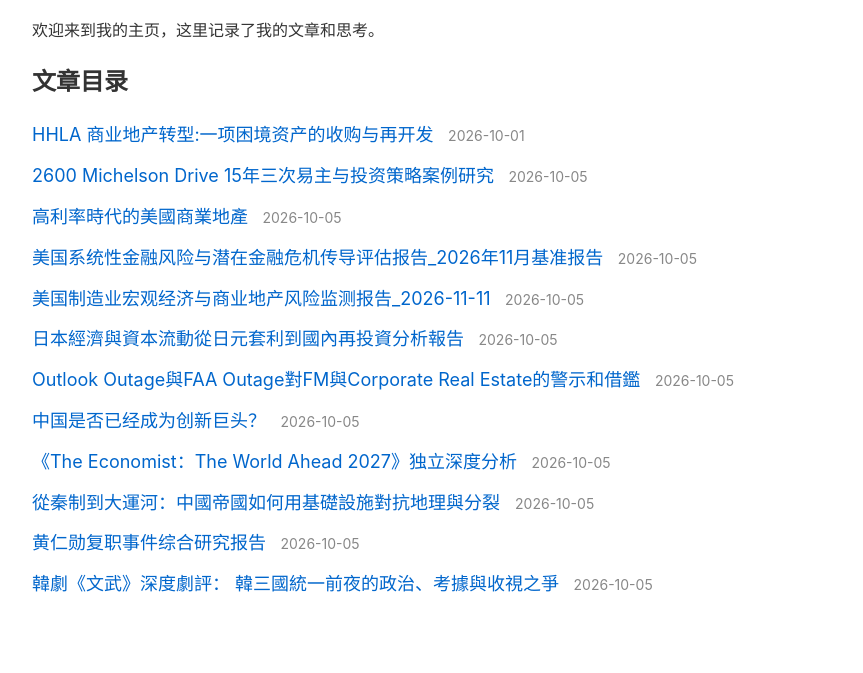
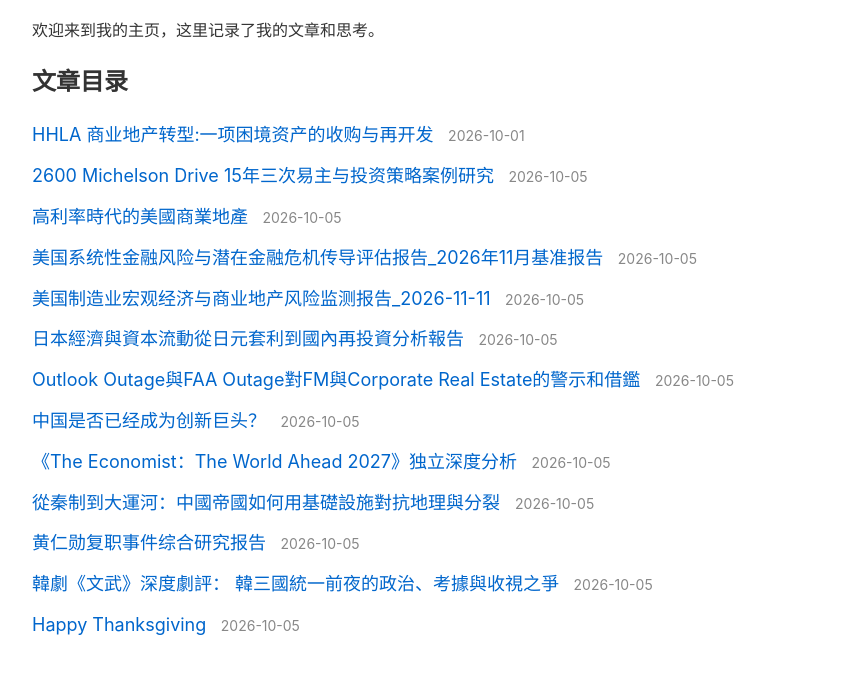
Before and after one commit to Jerioooo/Research, a plain HTML site: page index.html in a window 1280 px wide. Shown: the part 107-780 px from the top of the page, without its empty margins (208-1071 px from the left). Drawn offline with Linux system fonts and the light colour scheme.

Commit message:
Update index.html

```diff
--- a/index.html
+++ b/index.html
@@ -97,6 +97,10 @@
 韓三國統一前夜的政治、考據與收視之爭</a>
             <span class="date">2026-10-05</span>
         </li>
+        <li>
+            <a href="article13.html">Happy Thanksgiving</a>
+            <span class="date">2026-10-05</span>
+        </li>
         <!-- 以后有新文章，直接在这里加一行 <li>...</li> 即可 -->
     </ul>
 
```
